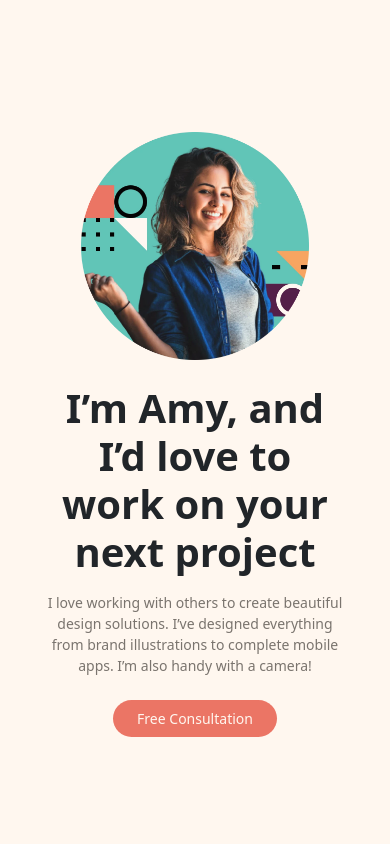
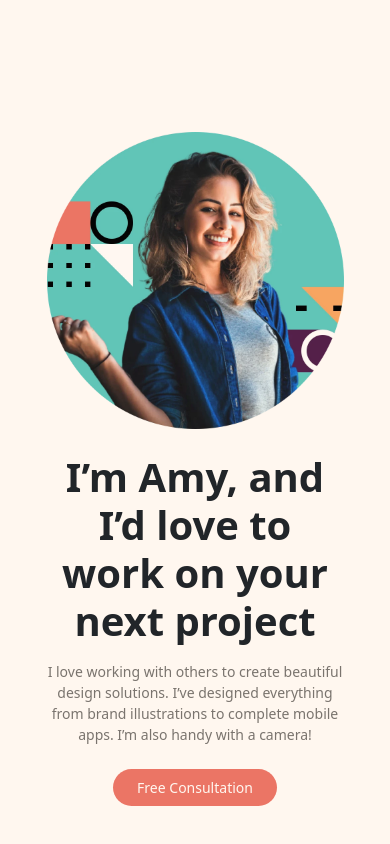
Before and after one commit to ShaimaaAKamal/MyPortfolio, a React (Create React App) app: page / in a window 390 px wide. Shown: the part 1580-2424 px from the top of the page. Built offline with nearby package versions, Linux system fonts and the light colour scheme.

Commit message:
update img width in sm screen

```diff
--- a/src/Components/Info/Info.jsx
+++ b/src/Components/Info/Info.jsx
@@ -5,7 +5,7 @@ export default function
 () {
   return (
     <div className='row gy-4 gx-5 py-5 my-5 align-items-center' >
-       <div className='col-md-6 col-xl-5 col-8 mx-auto'>
+       <div className='col-md-6 col-xl-5 col-10  mx-auto'>
           <div>
              <img src={Image} alt="userImage" className='w-100'/>
            </div>
```
